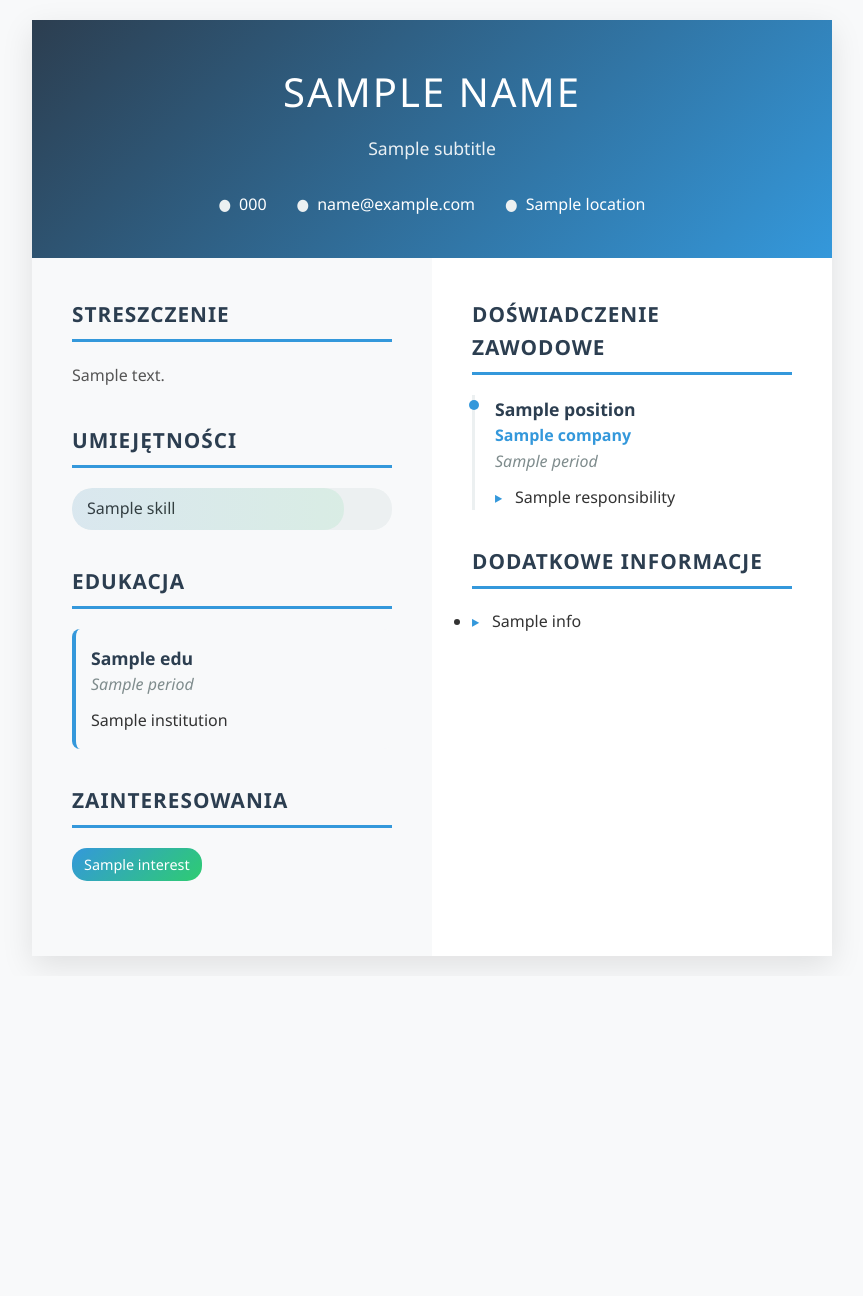
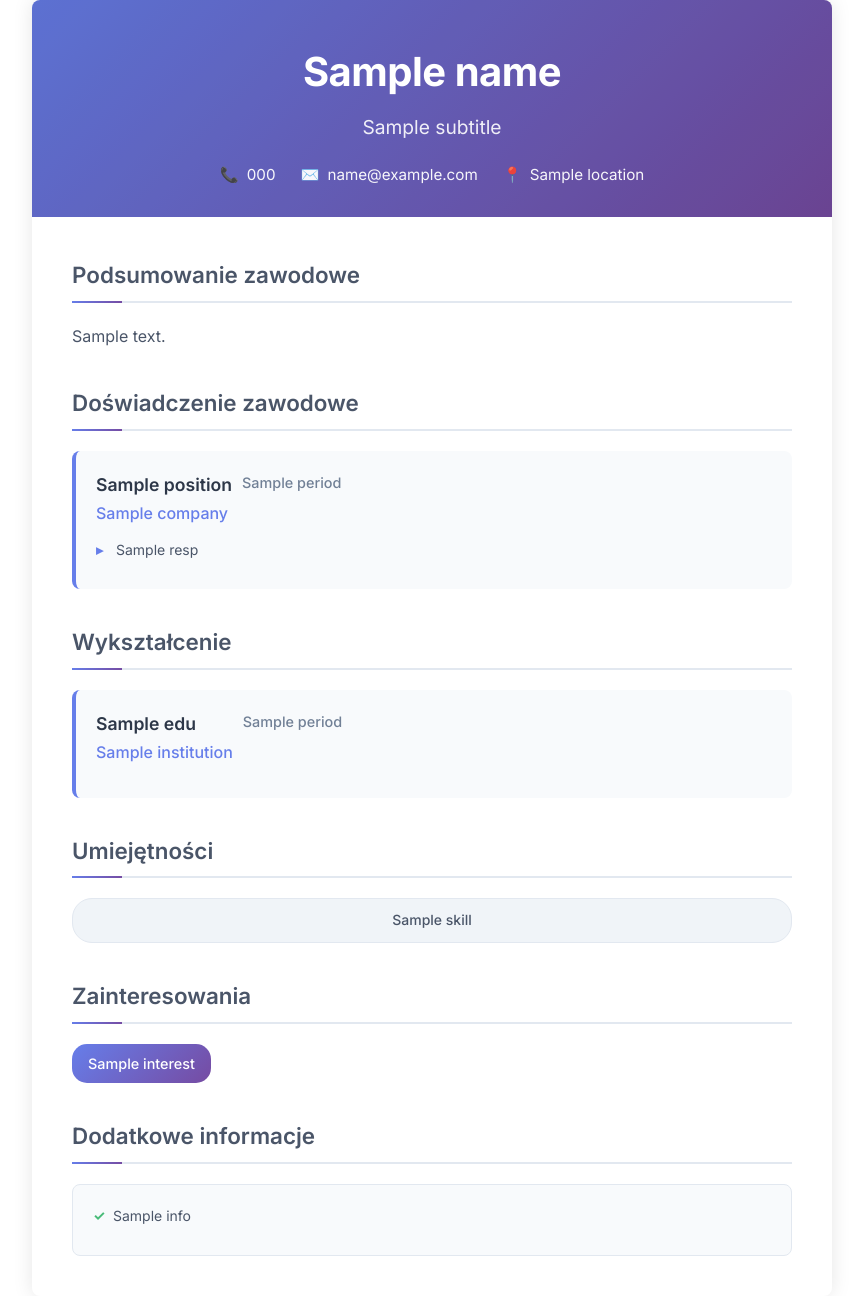
Before and after one commit to msulikowski96-cmd/CvToai, a Flask app: template templates/cv_template.html in a window 1280 px wide. Shown: the whole page, without its empty margins (208-1071 px from the left). Before the commit the page ends 966 px from the top, so only its background shows below. Run offline with Flask 3, Linux system fonts and the light colour scheme; the template is opened without the code that fills it: most values are stand-ins (such as "Sample title", 1, 10 or a date in 2020).

Commit message:
Assistant checkpoint: Improved CV template formatting and text parsing
Assistant generated file changes:
- templates/cv_template.html: Improve CV template formatting with better structure and styling
- utils/cv_template_processor.py: Improve text parsing to better handle line breaks and formatting, Improve experience and education parsing for better formatting

---

User prompt:

Dopracuje to bo szablon nie formatuje dobrze tekstu ale już jest lepie

Replit-Commit-Author: Assistant
Replit-Commit-Session-Id: 8040b537-f297-4bfc-bc79-515698a132b6

```diff
--- a/templates/cv_template.html
+++ b/templates/cv_template.html
@@ -4,8 +4,10 @@
 <head>
     <meta charset="UTF-8">
     <meta name="viewport" content="width=device-width, initial-scale=1.0">
-    <title>CV - {{name}}</title>
+    <title>CV - {{ name }}</title>
     <style>
+        @import url('https://fonts.googleapis.com/css2?family=Inter:wght@300;400;500;600;700&display=swap');
+
         * {
             margin: 0;
             padding: 0;
@@ -13,334 +15,419 @@
         }
 
         body {
-            font-family: 'Segoe UI', Tahoma, Geneva, Verdana, sans-serif;
+            font-family: 'Inter', -apple-system, BlinkMacSystemFont, 'Segoe UI', sans-serif;
             line-height: 1.6;
-            color: #333;
-            background: #f8f9fa;
+            color: #2d3748;
+            background: #ffffff;
+            font-size: 14px;
         }
 
         .cv-container {
             max-width: 800px;
-            margin: 20px auto;
+            margin: 0 auto;
             background: white;
-            box-shadow: 0 10px 30px rgba(0,0,0,0.1);
+            box-shadow: 0 0 20px rgba(0,0,0,0.1);
+            border-radius: 8px;
             overflow: hidden;
         }
 
-        .header {
-            background: linear-gradient(135deg, #2c3e50 0%, #3498db 100%);
+        .cv-header {
+            background: linear-gradient(135deg, #667eea 0%, #764ba2 100%);
             color: white;
-            padding: 40px;
+            padding: 40px 40px 30px;
             text-align: center;
+            position: relative;
         }
 
-        .header h1 {
-            font-size: 2.5em;
-            margin-bottom: 10px;
-            text-transform: uppercase;
-            letter-spacing: 2px;
-            font-weight: 300;
+        .cv-header::before {
+            content: '';
+            position: absolute;
+            top: 0;
+            left: 0;
+            right: 0;
+            bottom: 0;
+            background: rgba(0,0,0,0.1);
+            z-index: 1;
         }
 
-        .header .subtitle {
-            font-size: 1.1em;
-            opacity: 0.9;
-            margin-bottom: 30px;
+        .cv-header-content {
+            position: relative;
+            z-index: 2;
         }
 
-        .contact-info {
+        .cv-name {
+            font-size: 2.5rem;
+            font-weight: 700;
+            margin-bottom: 8px;
+            letter-spacing: -0.5px;
+        }
+
+        .cv-subtitle {
+            font-size: 1.2rem;
+            font-weight: 400;
+            opacity: 0.9;
+            margin-bottom: 20px;
+        }
+
+        .cv-contact {
             display: flex;
             justify-content: center;
+            gap: 25px;
             flex-wrap: wrap;
-            gap: 30px;
+            font-size: 0.95rem;
         }
 
-        .contact-item {
+        .cv-contact-item {
             display: flex;
             align-items: center;
             gap: 8px;
+            opacity: 0.95;
         }
 
-        .contact-item::before {
-            content: "●";
-            color: #ecf0f1;
-        }
-
-        .main-content {
-            display: grid;
-            grid-template-columns: 1fr 1fr;
-            gap: 0;
-        }
-
-        .left-column {
-            padding: 40px;
-            background: #f8f9fa;
-        }
-
-        .right-column {
+        .cv-body {
             padding: 40px;
         }
 
-        .section {
+        .cv-section {
             margin-bottom: 35px;
         }
 
-        .section h2 {
-            color: #2c3e50;
-            border-bottom: 3px solid #3498db;
-            padding-bottom: 8px;
-            margin-bottom: 20px;
-            font-size: 1.3em;
-            text-transform: uppercase;
-            letter-spacing: 1px;
+        .cv-section:last-child {
+            margin-bottom: 0;
         }
 
-        .experience-item {
-            margin-bottom: 25px;
-            padding-left: 20px;
-            border-left: 3px solid #ecf0f1;
+        .section-title {
+            font-size: 1.4rem;
+            font-weight: 600;
+            color: #4a5568;
+            margin-bottom: 20px;
+            padding-bottom: 8px;
+            border-bottom: 2px solid #e2e8f0;
             position: relative;
         }
 
-        .experience-item::before {
-            content: "";
+        .section-title::before {
+            content: '';
             position: absolute;
-            left: -6px;
-            top: 5px;
-            width: 10px;
-            height: 10px;
-            background: #3498db;
-            border-radius: 50%;
+            bottom: -2px;
+            left: 0;
+            width: 50px;
+            height: 2px;
+            background: linear-gradient(135deg, #667eea 0%, #764ba2 100%);
         }
 
-        .job-title {
-            font-weight: bold;
-            color: #2c3e50;
-            font-size: 1.1em;
+        .summary-text {
+            font-size: 1rem;
+            line-height: 1.7;
+            color: #4a5568;
+            text-align: justify;
         }
 
-        .company {
-            color: #3498db;
-            font-weight: 600;
+        .experience-item, .education-item {
+            margin-bottom: 25px;
+            padding: 20px;
+            background: #f8fafc;
+            border-radius: 8px;
+            border-left: 4px solid #667eea;
         }
 
-        .period {
-            color: #7f8c8d;
-            font-style: italic;
-            margin-bottom: 10px;
+        .experience-item:last-child, .education-item:last-child {
+            margin-bottom: 0;
         }
 
-        .job-description ul {
-            list-style: none;
-            margin-left: 0;
-        }
-
-        .job-description li {
-            margin-bottom: 5px;
-            padding-left: 20px;
-            position: relative;
-        }
-
-        .job-description li::before {
-            content: "▸";
-            position: absolute;
-            left: 0;
-            color: #3498db;
-        }
-
-        .skills-list {
-            list-style: none;
-        }
-
-        .skills-list li {
-            background: #ecf0f1;
-            margin-bottom: 8px;
-            padding: 8px 15px;
-            border-radius: 20px;
-            position: relative;
-            overflow: hidden;
-        }
-
-        .skills-list li::before {
-            content: "";
-            position: absolute;
-            left: 0;
-            top: 0;
-            height: 100%;
-            width: 85%;
-            background: linear-gradient(90deg, #3498db, #2ecc71);
-            opacity: 0.1;
-            border-radius: 20px;
-        }
-
-        .summary {
-            text-align: justify;
-            color: #555;
-            line-height: 1.7;
-        }
-
-        .education-item {
-            background: #f8f9fa;
-            padding: 15px;
-            border-radius: 8px;
-            border-left: 4px solid #3498db;
-        }
-
-        .interests {
+        .item-header {
             display: flex;
+            justify-content: between;
+            align-items: flex-start;
+            margin-bottom: 12px;
             flex-wrap: wrap;
             gap: 10px;
         }
 
-        .interest-tag {
-            background: linear-gradient(135deg, #3498db, #2ecc71);
+        .item-title {
+            font-size: 1.1rem;
+            font-weight: 600;
+            color: #2d3748;
+            flex: 1;
+        }
+
+        .item-company {
+            font-size: 1rem;
+            color: #667eea;
+            font-weight: 500;
+            margin-top: 2px;
+        }
+
+        .item-period {
+            font-size: 0.9rem;
+            color: #718096;
+            font-weight: 500;
+            white-space: nowrap;
+        }
+
+        .responsibilities {
+            list-style: none;
+            margin-top: 12px;
+        }
+
+        .responsibilities li {
+            margin-bottom: 8px;
+            padding-left: 20px;
+            position: relative;
+            color: #4a5568;
+        }
+
+        .responsibilities li::before {
+            content: '▸';
+            position: absolute;
+            left: 0;
+            color: #667eea;
+            font-weight: bold;
+        }
+
+        .skills-grid {
+            display: grid;
+            grid-template-columns: repeat(auto-fit, minmax(200px, 1fr));
+            gap: 12px;
+        }
+
+        .skill-item {
+            background: #f0f4f8;
+            padding: 10px 15px;
+            border-radius: 20px;
+            text-align: center;
+            font-weight: 500;
+            color: #4a5568;
+            border: 1px solid #e2e8f0;
+            transition: all 0.2s ease;
+        }
+
+        .skill-item:hover {
+            background: #667eea;
             color: white;
-            padding: 5px 12px;
+            transform: translateY(-1px);
+        }
+
+        .interests-list {
+            display: flex;
+            flex-wrap: wrap;
+            gap: 12px;
+        }
+
+        .interest-item {
+            background: linear-gradient(135deg, #667eea 0%, #764ba2 100%);
+            color: white;
+            padding: 8px 16px;
             border-radius: 15px;
-            font-size: 0.9em;
+            font-size: 0.9rem;
+            font-weight: 500;
+        }
+
+        .additional-info {
+            background: #f8fafc;
+            padding: 20px;
+            border-radius: 8px;
+            border: 1px solid #e2e8f0;
+        }
+
+        .additional-info ul {
+            list-style: none;
+        }
+
+        .additional-info li {
+            margin-bottom: 8px;
+            padding-left: 20px;
+            position: relative;
+            color: #4a5568;
+        }
+
+        .additional-info li::before {
+            content: '✓';
+            position: absolute;
+            left: 0;
+            color: #48bb78;
+            font-weight: bold;
         }
 
         @media print {
-            body {
-                background: white;
+            .cv-container {
+                box-shadow: none;
+                border-radius: 0;
             }
 
-            .cv-container {
-                box-shadow: none;
-                margin: 0;
-                max-width: none;
+            .cv-header {
+                background: #667eea !important;
+                -webkit-print-color-adjust: exact;
+                color-adjust: exact;
             }
 
-            .main-content {
-                grid-template-columns: 1fr;
+            body {
+                font-size: 12px;
+            }
+
+            .cv-name {
+                font-size: 2rem;
             }
         }
 
         @media (max-width: 768px) {
-            .main-content {
-                grid-template-columns: 1fr;
+            .cv-header, .cv-body {
+                padding: 25px 20px;
             }
 
-            .contact-info {
-                flex-direction: column;
-                gap: 10px;
+            .cv-name {
+                font-size: 2rem;
             }
 
-            .left-column, .right-column {
-                padding: 20px;
+            .cv-contact {
+                flex-direction: column;
+                align-items: center;
+                gap: 15px;
+            }
+
+            .item-header {
+                flex-direction: column;
+                align-items: flex-start;
+            }
+
+            .skills-grid {
+                grid-template-columns: 1fr;
             }
         }
     </style>
 </head>
 <body>
     <div class="cv-container">
-        <div class="header">
-            <h1>{{name}}</h1>
-            <div class="subtitle">{{subtitle}}</div>
-            <div class="contact-info">
-                {% if phone %}
-                <div class="contact-item">{{phone}}</div>
-                {% endif %}
-                {% if email %}
-                <div class="contact-item">{{email}}</div>
-                {% endif %}
-                {% if location %}
-                <div class="contact-item">{{location}}</div>
-                {% endif %}
+        <!-- Header z danymi osobowymi -->
+        <header class="cv-header">
+            <div class="cv-header-content">
+                <h1 class="cv-name">{{ name or 'Kandydat' }}</h1>
+                <p class="cv-subtitle">{{ subtitle or 'Profesjonalista' }}</p>
+
+                <div class="cv-contact">
+                    {% if phone %}
+                    <div class="cv-contact-item">
+                        <span>📞</span>
+                        <span>{{ phone }}</span>
+                    </div>
+                    {% endif %}
+
+                    {% if email %}
+                    <div class="cv-contact-item">
+                        <span>✉️</span>
+                        <span>{{ email }}</span>
+                    </div>
+                    {% endif %}
+
+                    {% if location %}
+                    <div class="cv-contact-item">
+                        <span>📍</span>
+                        <span>{{ location }}</span>
+                    </div>
+                    {% endif %}
+                </div>
             </div>
-        </div>
+        </header>
 
-        <div class="main-content">
-            <div class="left-column">
-                {% if summary %}
-                <div class="section">
-                    <h2>Streszczenie</h2>
-                    <div class="summary">
-                        {{summary}}
+        <main class="cv-body">
+            <!-- Podsumowanie zawodowe -->
+            {% if summary %}
+            <section class="cv-section">
+                <h2 class="section-title">Podsumowanie zawodowe</h2>
+                <p class="summary-text">{{ summary }}</p>
+            </section>
+            {% endif %}
+
+            <!-- Doświadczenie zawodowe -->
+            {% if experience %}
+            <section class="cv-section">
+                <h2 class="section-title">Doświadczenie zawodowe</h2>
+                {% for exp in experience %}
+                <div class="experience-item">
+                    <div class="item-header">
+                        <div>
+                            <div class="item-title">{{ exp.position or 'Stanowisko' }}</div>
+                            {% if exp.company %}
+                            <div class="item-company">{{ exp.company }}</div>
+                            {% endif %}
+                        </div>
+                        {% if exp.period %}
+                        <div class="item-period">{{ exp.period }}</div>
+                        {% endif %}
+                    </div>
+
+                    {% if exp.responsibilities %}
+                    <ul class="responsibilities">
+                        {% for resp in exp.responsibilities %}
+                        <li>{{ resp }}</li>
+                        {% endfor %}
+                    </ul>
+                    {% endif %}
+                </div>
+                {% endfor %}
+            </section>
+            {% endif %}
+
+            <!-- Wykształcenie -->
+            {% if education %}
+            <section class="cv-section">
+                <h2 class="section-title">Wykształcenie</h2>
+                {% for edu in education %}
+                <div class="education-item">
+                    <div class="item-header">
+                        <div>
+                            <div class="item-title">{{ edu.title or 'Kierunek studiów' }}</div>
+                            {% if edu.institution %}
+                            <div class="item-company">{{ edu.institution }}</div>
+                            {% endif %}
+                        </div>
+                        {% if edu.period %}
+                        <div class="item-period">{{ edu.period }}</div>
+                        {% endif %}
                     </div>
                 </div>
-                {% endif %}
+                {% endfor %}
+            </section>
+            {% endif %}
 
-                {% if skills %}
-                <div class="section">
-                    <h2>Umiejętności</h2>
-                    <ul class="skills-list">
-                        {% for skill in skills %}
-                        <li>{{skill}}</li>
+            <!-- Umiejętności -->
+            {% if skills %}
+            <section class="cv-section">
+                <h2 class="section-title">Umiejętności</h2>
+                <div class="skills-grid">
+                    {% for skill in skills %}
+                    <div class="skill-item">{{ skill }}</div>
+                    {% endfor %}
+                </div>
+            </section>
+            {% endif %}
+
+            <!-- Zainteresowania -->
+            {% if interests %}
+            <section class="cv-section">
+                <h2 class="section-title">Zainteresowania</h2>
+                <div class="interests-list">
+                    {% for interest in interests %}
+                    <span class="interest-item">{{ interest }}</span>
+                    {% endfor %}
+                </div>
+            </section>
+            {% endif %}
+
+            <!-- Dodatkowe informacje -->
+            {% if additional_info %}
+            <section class="cv-section">
+                <h2 class="section-title">Dodatkowe informacje</h2>
+                <div class="additional-info">
+                    <ul>
+                        {% for info in additional_info %}
+                        <li>{{ info }}</li>
                         {% endfor %}
                     </ul>
                 </div>
-                {% endif %}
-
-                {% if education %}
-                <div class="section">
-                    <h2>Edukacja</h2>
-                    {% for edu in education %}
-                    <div class="education-item">
-                        <div class="job-title">{{edu.title}}</div>
-                        {% if edu.period %}
-                        <div class="period">{{edu.period}}</div>
-                        {% endif %}
-                        {% if edu.institution %}
-                        <div>{{edu.institution}}</div>
-                        {% endif %}
-                    </div>
-                    {% endfor %}
-                </div>
-                {% endif %}
-
-                {% if interests %}
-                <div class="section">
-                    <h2>Zainteresowania</h2>
-                    <div class="interests">
-                        {% for interest in interests %}
-                        <span class="interest-tag">{{interest}}</span>
-                        {% endfor %}
-                    </div>
-                </div>
-                {% endif %}
-            </div>
-
-            <div class="right-column">
-                {% if experience %}
-                <div class="section">
-                    <h2>Doświadczenie zawodowe</h2>
-
-                    {% for exp in experience %}
-                    <div class="experience-item">
-                        <div class="job-title">{{exp.position}}</div>
-                        {% if exp.company %}
-                        <div class="company">{{exp.company}}</div>
-                        {% endif %}
-                        {% if exp.period %}
-                        <div class="period">{{exp.period}}</div>
-                        {% endif %}
-                        {% if exp.responsibilities %}
-                        <div class="job-description">
-                            <ul>
-                                {% for responsibility in exp.responsibilities %}
-                                <li>{{responsibility}}</li>
-                                {% endfor %}
-                            </ul>
-                        </div>
-                        {% endif %}
-                    </div>
-                    {% endfor %}
-                </div>
-                {% endif %}
-
-                {% if additional_info %}
-                <div class="section">
-                    <h2>Dodatkowe informacje</h2>
-                    <ul class="job-description">
-                        {% for info in additional_info %}
-                        <li>{{info}}</li>
-                        {% endfor %}
-                    </ul>
-                </div>
-                {% endif %}
-            </div>
-        </div>
+            </section>
+            {% endif %}
+        </main>
     </div>
 </body>
 </html>
```
Also changed, not shown: utils/cv_template_processor.py (+29 -14 lines).
